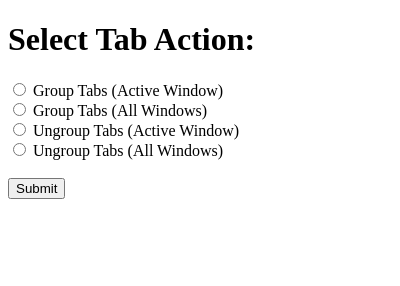
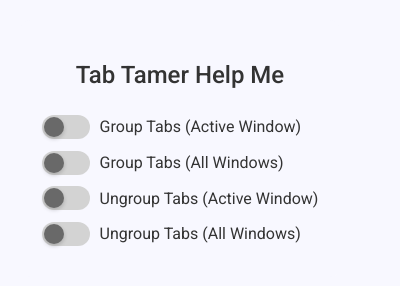
Before and after one commit to naveen-tirupattur/tabulous, a browser extension: page popup.html in a window 400 px wide. Drawn offline with Linux system fonts and the light colour scheme; files that its build step writes are made by us from their sources.

Commit message:
Rename repo and make some UI changes

```diff
--- a/popup.html
+++ b/popup.html
@@ -1,40 +1,55 @@
 <!DOCTYPE html>
 <html lang="en">
-  <head>
-    <meta charset="UTF-8" />
-    <meta http-equiv="X-UA-Compatible" content="IE=edge" />
-    <meta name="viewport" content="width=device-width, initial-scale=1.0" />
-    <link rel="stylesheet" href="../chrome-extensions-samples/functional-samples/tutorial.tabs-manager/popup.css" />
-  </head>
-  <body>
-    <template id="li_template">
-      <li>
-        <a>
-          <h3 class="title">Tab Title</h3>
-          <p class="pathname">Tab Pathname</p>
-        </a>
-      </li>
-    </template>
+<head>
+    <meta charset="UTF-8"/>
+    <meta http-equiv="X-UA-Compatible" content="IE=edge"/>
+    <meta name="viewport" content="width=device-width, initial-scale=1.0"/>
+    <link rel="stylesheet" href="https://fonts.googleapis.com/css?family=Roboto:300,400,500,700&display=swap">
+    <link rel="stylesheet" href="https://fonts.googleapis.com/icon?family=Material+Icons">
+    <link rel="stylesheet" href="styles.css"/>
+</head>
+<body>
 
-    <h1>Select Tab Action:</h1>
-    <form id="tabActionsForm">
-      <input type="radio" name="tabAction" id="groupActive" value="groupActive">
-      <label for="groupActive">Group Tabs (Active Window)</label>
-      <br>
-      <input type="radio" name="tabAction" id="groupAll" value="groupAll">
-      <label for="groupAll">Group Tabs (All Windows)</label>
-      <br>
-      <input type="radio" name="tabAction" id="ungroupActive" value="ungroupActive">
-      <label for="ungroupActive">Ungroup Tabs (Active Window)</label>
-      <br>
-      <input type="radio" name="tabAction" id="ungroupAll" value="ungroupAll">
-      <label for="ungroupAll">Ungroup Tabs (All Windows)</label>
-      <br>
-      <br>
-      <button type="submit">Submit</button>
-    </form>
-    <ul></ul>
 
+    <!--      <input type="radio" name="tabAction" id="groupActive" value="groupActive">-->
+    <!--      <label for="groupActive">Group Tabs (Active Window)</label>-->
+    <!--      <br>-->
+    <!--      <input type="radio" name="tabAction" id="groupAll" value="groupAll">-->
+    <!--      <label for="groupAll">Group Tabs (All Windows)</label>-->
+    <!--      <br>-->
+    <!--      <input type="radio" name="tabAction" id="ungroupActive" value="ungroupActive">-->
+    <!--      <label for="ungroupActive">Ungroup Tabs (Active Window)</label>-->
+    <!--      <br>-->
+    <!--      <input type="radio" name="tabAction" id="ungroupAll" value="ungroupAll">-->
+    <!--      <label for="ungroupAll">Ungroup Tabs (All Windows)</label>-->
+    <!--      <br>-->
+
+    <!--    <ul></ul>-->
+    <div class="container">
+        <h1 class="header">Tab Tamer Help Me</h1>
+        <div class="action-container">
+            <label class="switch">
+                <input type="radio" name="tabAction" value="groupActive">
+                <span class="slider"></span>
+                Group Tabs (Active Window)
+            </label>
+            <label class="switch">
+                <input type="radio" name="tabAction" value="groupAll">
+                <span class="slider"></span>
+                Group Tabs (All Windows)
+            </label>
+            <label class="switch">
+                <input type="radio" name="tabAction" value="ungroupActive">
+                <span class="slider"></span>
+                Ungroup Tabs (Active Window)
+            </label>
+            <label class="switch">
+                <input type="radio" name="tabAction" value="ungroupAll">
+                <span class="slider"></span>
+                Ungroup Tabs (All Windows)
+            </label>
+        </div>
+    </div>
     <script src="./popup.js" type="module"></script>
-  </body>
+</body>
 </html>
--- a/popup.js
+++ b/popup.js
@@ -1,13 +1,27 @@
 // popup.js
-
 // Function to send a message to background.js
-function sendMessageToBackground(action) {
-  chrome.runtime.sendMessage({ action });
+function sendMessageToBackground(action, selectedGroups) {
+  chrome.runtime.sendMessage({ action, selectedGroups });
 }
 
-// Handle form submission
-document.getElementById('tabActionsForm').addEventListener('submit', (event) => {
-  event.preventDefault();
+// Function to handle changes in the toggle switches (radio buttons)
+function handleToggleSwitches() {
+
   const selectedAction = document.querySelector('input[name="tabAction"]:checked').value;
-  sendMessageToBackground(selectedAction);
+  if (selectedAction === 'groupActive' || selectedAction === 'groupAll') {
+    chrome.runtime.sendMessage({ action: 'groupTabs', optionValue: selectedAction });
+  } else if (selectedAction === 'ungroupActive' || selectedAction === 'ungroupAll') {
+    chrome.runtime.sendMessage({ action: 'ungroupTabs', optionValue: selectedAction });
+  }
+}
+
+// Listen for changes in the toggle switches (radio buttons)
+const toggleSwitches = document.querySelectorAll('input[name="tabAction"]');
+toggleSwitches.forEach(switchElement => {
+  switchElement.addEventListener('change', handleToggleSwitches);
 });
+
+// Listen for messages from background.js
+chrome.runtime.onMessage.addListener((request, sender, sendResponse) => {
+  // (No changes required for this part)
+});
--- /dev/null
+++ b/styles.css
@@ -0,0 +1,117 @@
+/* styles.css */
+body {
+    font-family: 'Roboto', sans-serif;
+    font-size: 16px;
+    background-color: ghostwhite;
+    line-height: 1.6;
+    color: #333;
+    margin: 20px;
+}
+
+.container {
+    display: flex;
+    flex-direction: column;
+    align-items: center;
+    background-color: ghostwhite;
+    padding: 20px;
+    border-radius: 10px;
+    box-shadow: none;
+    outline: none;
+}
+
+.header {
+    font-size: 24px;
+    font-weight: 500;
+    margin-bottom: 20px;
+}
+
+.action-container {
+    display: flex;
+    flex-direction: column;
+}
+
+.switch {
+    display: flex;
+    align-items: center;
+    cursor: pointer;
+    margin-bottom: 10px;
+}
+
+body {
+    width: 20rem;
+}
+
+/*ul {*/
+/*    list-style-type: none;*/
+/*    padding-inline-start: 0;*/
+/*    margin: 1rem 0;*/
+/*}*/
+
+li {
+    padding: 0.25rem;
+}
+li:nth-child(odd) {
+    background: #80808030;
+}
+li:nth-child(even) {
+    background: #ffffff;
+}
+
+h3,
+p {
+    margin: 0;
+}
+
+.switch input {
+    display: none;
+}
+
+.slider {
+    position: relative;
+    width: 48px;
+    height: 24px;
+    border-radius: 12px;
+    background-color: lightgrey;
+    /*background-color: #4caf50;*/
+    margin-right: 10px;
+}
+
+.slider:before {
+    content: '';
+    position: absolute;
+    top: 2px;
+    left: 2px;
+    width: 20px;
+    height: 20px;
+    border-radius: 50%;
+    background-color: dimgrey;
+    /*background-color: #4caf50;*/
+    box-shadow: 0 2px 4px rgba(0, 0, 0, 0.2);
+    transition: transform 0.3s ease;
+}
+
+.switch input:checked + .slider {
+    background-color: #4caf50;
+}
+
+.switch input:checked + .slider:before {
+    transform: translateX(24px);
+}
+
+.move-group-container {
+    margin-top: 30px;
+}
+
+.move-group-container h2 {
+    font-size: 20px;
+    font-weight: 500;
+    margin-bottom: 10px;
+}
+
+select {
+    width: 100%;
+    max-width: 300px;
+    padding: 10px;
+    border-radius: 8px;
+    border: 1px solid #ccc;
+}
```
Also changed, not shown: background.js (+5 -5 lines), README.md, manifest.json.
